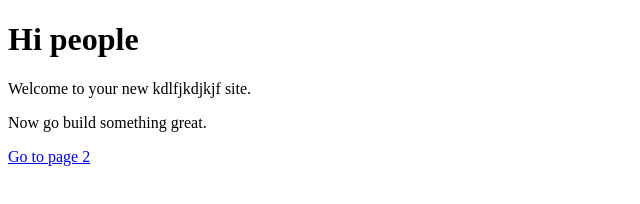
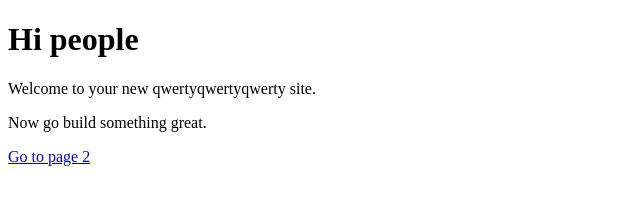
Before and after one commit to Carkova/Example-site, a Gatsby site: page / in a window 1280 px wide. Shown: the full height of the page, 0-640 px from the left. Built offline with nearby package versions, Linux system fonts and the light colour scheme; Gatsby itself is replaced by a stand-in of ours.

Commit message:
Update index.js

```diff
--- a/src/pages/index.js
+++ b/src/pages/index.js
@@ -4,7 +4,7 @@
 const IndexPage = () => (
   <div>
     <h1>Hi people</h1>
-    <p>Welcome to your new kdlfjkdjkjf site.</p>
+    <p>Welcome to your new qwertyqwertyqwerty site.</p>
     <p>Now go build something great.</p>
     <Link to="/page-2/">Go to page 2</Link>
   </div>
```
